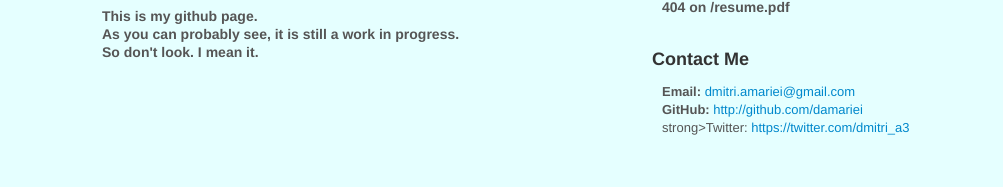
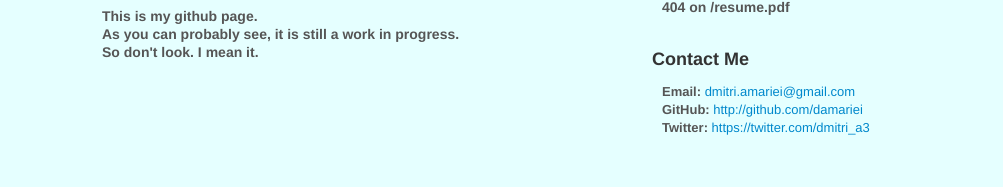
Before and after one commit to damariei/damariei.github.com, a plain HTML site: page index.html in a window 1280 px wide. Shown: the part 204-391 px from the top of the page, without its empty margins (138-1141 px from the left). Drawn offline with Linux system fonts and the light colour scheme.

Commit message:
Fix twitter link title

```diff
--- a/index.html
+++ b/index.html
@@ -78,7 +78,7 @@
 	                    	<address>
 	                    		<strong>Email: </strong><a href="mailto:#">dmitri.amariei@gmail.com</a><br>
 	                    		<strong>GitHub: </strong><a href="https://github.com/damariei">http://github.com/damariei</a><br>
-	                    		strong>Twitter: </strong><a href="https://twitter.com/dmitri_a3">https://twitter.com/dmitri_a3</a><br>
+	                    		<strong>Twitter: </strong><a href="https://twitter.com/dmitri_a3">https://twitter.com/dmitri_a3</a><br>
 	                    	</address>
                     </div>
 
```
